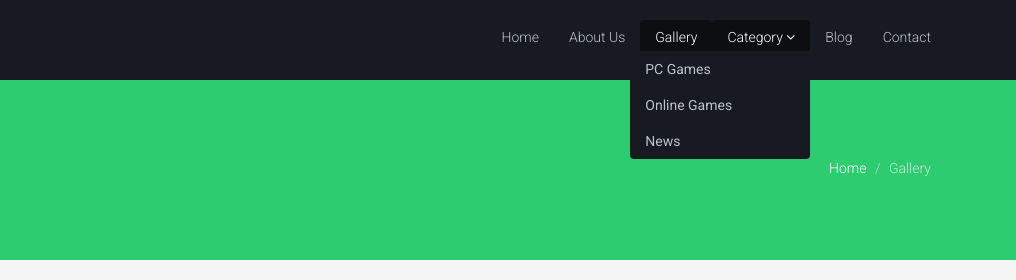
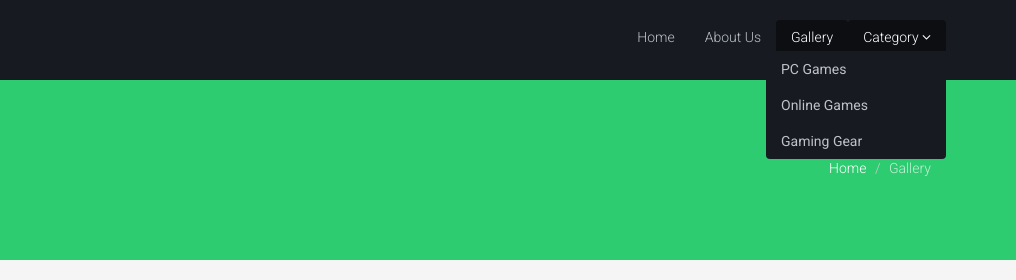
Before and after one commit to maulana328/GameTech, a plain HTML site: page gallery.html in a window 1280 px wide. Both pictures are taken after a click on the link "Category". Shown: the top 280 px of the page, 264-1280 px from the left. Drawn offline with Linux system fonts and the light colour scheme.

Commit message:
Update gallery.html

```diff
--- a/gallery.html
+++ b/gallery.html
@@ -45,12 +45,10 @@
 	                        <a href="#" class="dropdown-toggle" data-toggle="dropdown">Category <i class="icon-angle-down"></i></a>
 	                        <ul class="dropdown-menu">
 	                            <li><a href="pc-games.html">PC Games</a></li>
-	                            <li><a href="career.html">Online Games</a></li>
-	                            <li><a href="career.html">News</a></li>
+	                            <li><a href="ol-games.html">Online Games</a></li>
+	                            <li><a href="gaming-gear.html">Gaming Gear</a></li>
 	                        </ul>
 	                    </li>
-	                    <li><a href="blog.html">Blog</a></li>
-	                    <li><a href="contact-us.html">Contact</a></li>
 	                </ul>
 	            </div>
 	        </div>
```
